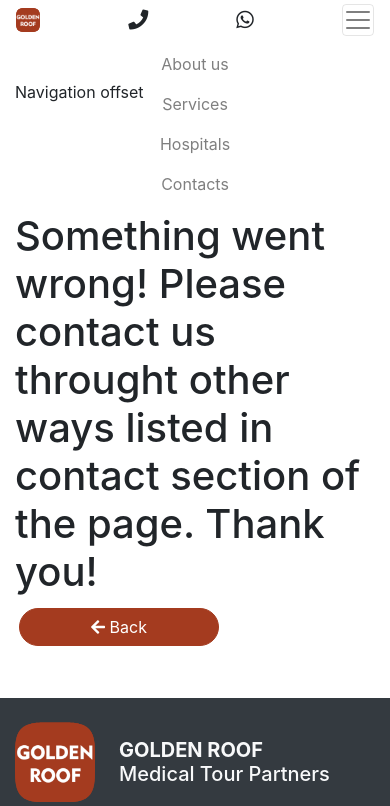
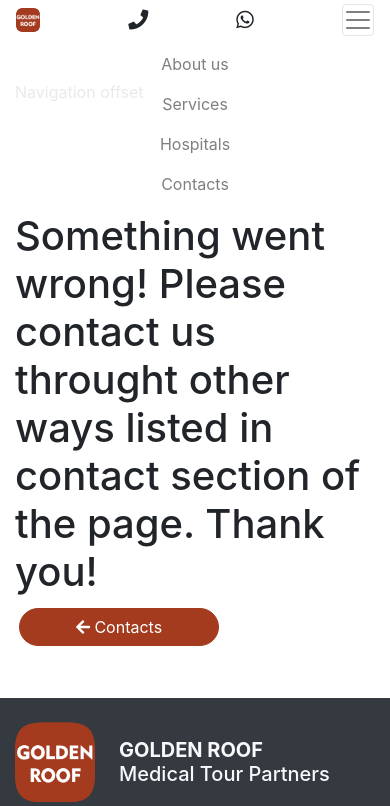
Before and after one commit to almazkun/goldenroofdotorg, a Django app: template templates/unsucces.html in a window 390 px wide, after a click that opens the changed part. Shown: the top 806 px of the page. Run offline with Django 3.2, Linux system fonts and the light colour scheme; the template is opened without the code that fills it, so the values that code supplies are empty; some libraries are stand-ins or nearby versions.

Commit message:
navigation on mobile background color

```diff
--- a/static/css/style.css
+++ b/static/css/style.css
@@ -34,7 +34,6 @@ iframe {
 }
 
 .c-form {
-    min-width: 100%;
     height: 60rem;
     min-height: 90vh;
 }
@@ -69,6 +68,11 @@ iframe {
     padding-right: .5rem;
     padding-left: .5rem;
 }
+
+.c-bg-trans {
+    background-color: rgba(255, 255, 255, 0.9);
+}
+
 
 /* Buttons */
 .btn-block {
--- a/templates/base.html
+++ b/templates/base.html
@@ -52,7 +52,7 @@
 
 
         <!-- For Mobile -->
-        <nav class="navbar navbar-expand-lg fixed-top navbar-light py-1 px-3 d-lg-none">
+        <nav class="navbar navbar-expand-lg fixed-top navbar-light py-1 px-3 d-lg-none c-bg-trans">
             <a class="nav-link text-center p-0" href="https://goldenroof.org" title="Licensed, Insured and Experienced medical tourism agency">
                 <img class="card-img-top c-logo c-logo-size-1" src="{% static 'images/golden_roof_korea_medical_tourism_logo.png' %}" alt="Golden Roof">
             </a>
--- a/templates/succes.html
+++ b/templates/succes.html
@@ -4,7 +4,7 @@
 {% block content %}
     <div style="height:10vh;">Navigation offset</div>
     <div class="contaner my-4 py-4">
-        <h1 class="diplay-4">Thank you for contacting us! We will answer you shortly</h1>
+        <h1 class="c-diplay-5">Thank you for contacting us! We will answer you shortly</h1>
         <a class="btn c-btn-wide c-btn-red" href="https://goldenroof.org"><i class="fas fa-arrow-left"></i> Back</a>
     </div>
 {% endblock content %}
--- a/templates/unsucces.html
+++ b/templates/unsucces.html
@@ -4,7 +4,7 @@
 {% block content %}
     <div style="height:10vh;">Navigation offset</div>
     <div class="contaner my-4 py-4">
-        <h1 class="diplay-4">Something went wrong! Please contact us throught other ways listed in contact section of the page. Thank you!</h1>
-        <a class="btn c-btn-wide c-btn-red" href="https://goldenroof.org"><i class="fas fa-arrow-left"></i> Back</a>
+        <h1 class="c-diplay-5">Something went wrong! Please contact us throught other ways listed in contact section of the page. Thank you!</h1>
+        <a class="btn c-btn-wide c-btn-red" href="https://goldenroof.org/#contacts"><i class="fas fa-arrow-left"></i> Contacts</a>
     </div>
 {% endblock content %}
```
